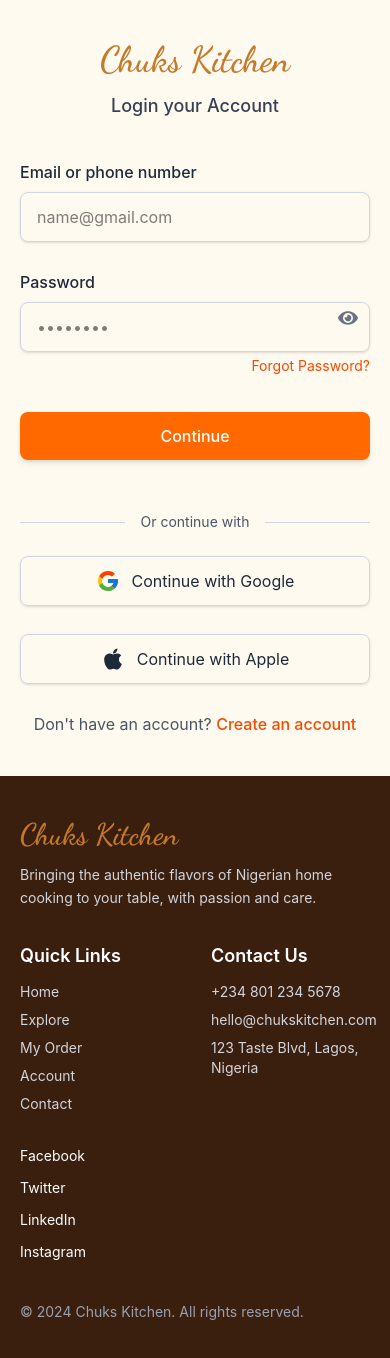
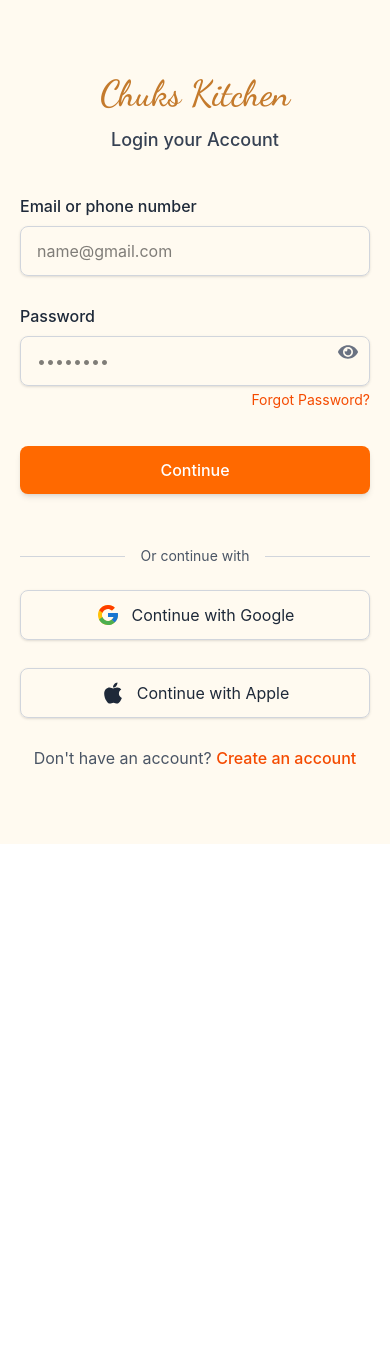
Before and after one commit to MizMelly/Resturant, a React (Vite) app: page /signin in a window 390 px wide. Shown: the top 1358 px of the page. After the commit the page ends 844 px from the top, so only its background shows below. Built offline with nearby package versions, Linux system fonts and the light colour scheme.

Commit message:
Add project documentation

```diff
--- a/src/components/SignIn.jsx
+++ b/src/components/SignIn.jsx
@@ -49,7 +49,7 @@ export default function SignIn() {
         {/* RIGHT SIDE - Login Form */}
         <div className="flex flex-col justify-center items-center px-5 sm:px-10 md:px-12 lg:px-24 py-10 sm:py-12 bg-[#fffaf0]">
 
-          {/* Header – added more spacing below on mobile */}
+          {/* Header */}
           <div className="mb-10 md:mb-12 text-center md:text-left w-full max-w-md">
             <h2 className="font-['Dancing_Script'] text-4xl md:text-5xl text-[#c47a2c] mb-3 md:mb-4">
               Chuks Kitchen
@@ -144,8 +144,8 @@ export default function SignIn() {
         </div>
       </div>
 
-      {/* FOOTER */}
-      <footer className="bg-[#3a1f0f] text-white py-10 md:py-12">
+      {/* FOOTER – completely hidden on mobile (below 768px) */}
+      <footer className="hidden md:block bg-[#3a1f0f] text-white py-10 md:py-12">
         <div className="max-w-7xl mx-auto px-5 sm:px-6 lg:px-8 grid grid-cols-2 sm:grid-cols-2 md:grid-cols-4 gap-8 md:gap-10">
           {/* Chuks Kitchen */}
           <div className="col-span-2 sm:col-span-1">
```
